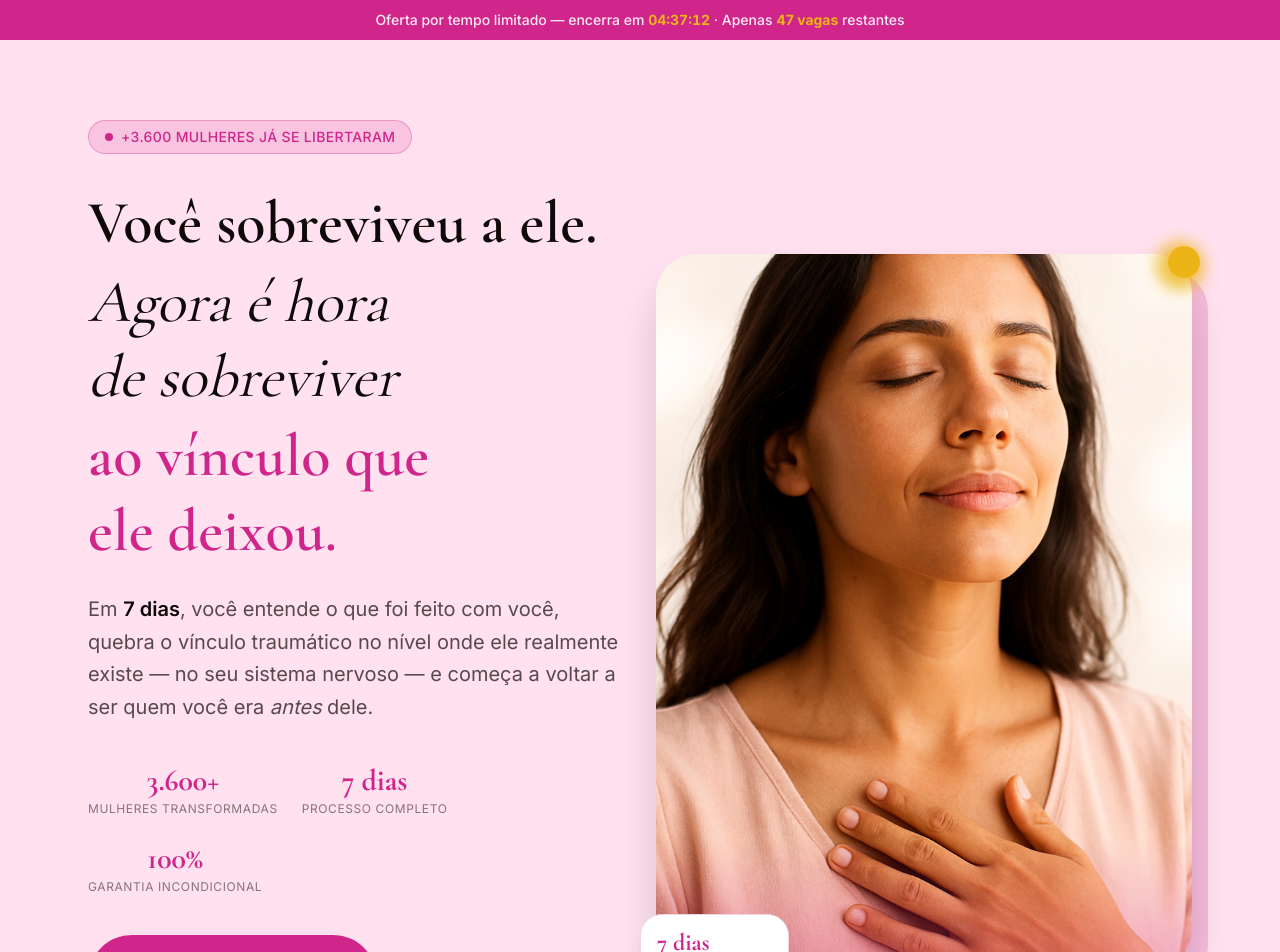
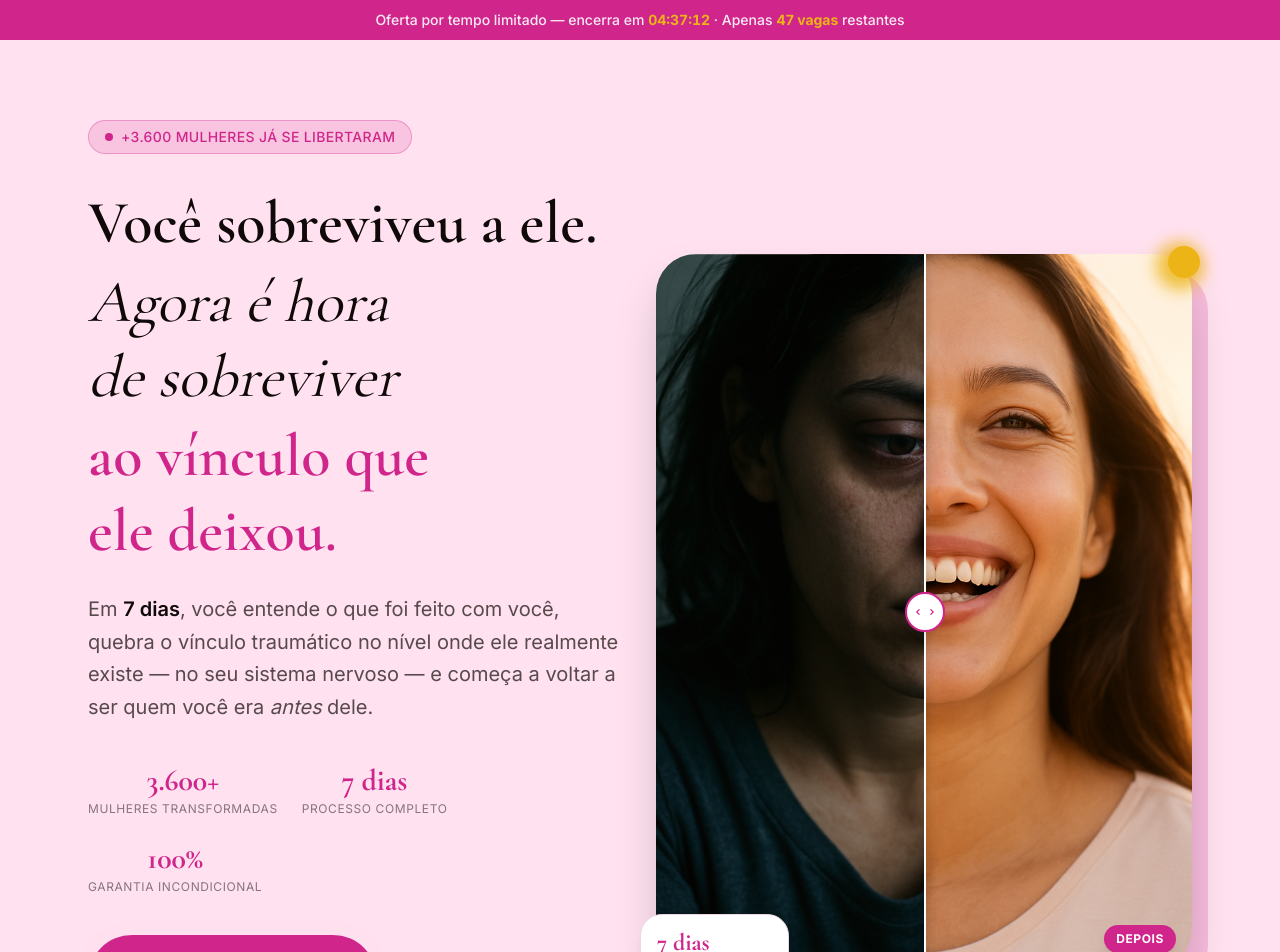
Before and after one commit to lukasmaia182-eng/pv7, a Next.js app: page / in a window 1280 px wide. Shown: the top 952 px of the page. Built offline with nearby package versions, Linux system fonts and the light colour scheme.

Commit message:
feat: slider antes/depois interativo na seção hero
Co-authored-by: v0[bot] <v0[bot]@users.noreply.github.com>

```diff
--- a/app/globals.css
+++ b/app/globals.css
@@ -152,6 +152,11 @@
   animation: float 3s ease-in-out infinite;
 }
 
+@keyframes fadeout {
+  0% { opacity: 1; }
+  100% { opacity: 0; pointer-events: none; }
+}
+
 /* Typography helpers */
 .font-heading {
   font-family: var(--font-cormorant), 'Georgia', serif;
--- /dev/null
+++ b/components/sales/BeforeAfterSlider.tsx
@@ -0,0 +1,100 @@
+'use client'
+
+import Image from 'next/image'
+import { useCallback, useRef, useState } from 'react'
+
+export function BeforeAfterSlider() {
+  const [position, setPosition] = useState(50)
+  const containerRef = useRef<HTMLDivElement>(null)
+  const isDragging = useRef(false)
+
+  const updatePosition = useCallback((clientX: number) => {
+    if (!containerRef.current) return
+    const rect = containerRef.current.getBoundingClientRect()
+    const x = Math.max(0, Math.min(clientX - rect.left, rect.width))
+    setPosition((x / rect.width) * 100)
+  }, [])
+
+  const onMouseDown = () => {
+    isDragging.current = true
+  }
+  const onMouseMove = (e: React.MouseEvent) => {
+    if (!isDragging.current) return
+    updatePosition(e.clientX)
+  }
+  const onMouseUp = () => {
+    isDragging.current = false
+  }
+
+  const onTouchMove = (e: React.TouchEvent) => {
+    updatePosition(e.touches[0].clientX)
+  }
+
+  return (
+    <div
+      ref={containerRef}
+      className="relative w-full aspect-[3/4] rounded-[2.5rem] overflow-hidden shadow-2xl cursor-ew-resize select-none"
+      onMouseDown={onMouseDown}
+      onMouseMove={onMouseMove}
+      onMouseUp={onMouseUp}
+      onMouseLeave={onMouseUp}
+      onTouchMove={onTouchMove}
+    >
+      {/* DEPOIS — imagem de fundo (full) */}
+      <div className="absolute inset-0">
+        <Image
+          src="/images/after.png"
+          alt="Depois do Desafio Desapego Narcisista — liberdade emocional"
+          fill
+          className="object-cover object-top"
+          priority
+        />
+        {/* Label DEPOIS */}
+        <div className="absolute bottom-4 right-4 bg-[var(--color-brand)] text-white text-xs font-bold px-3 py-1.5 rounded-full uppercase tracking-wider shadow-lg">
+          Depois
+        </div>
+      </div>
+
+      {/* ANTES — clipado à esquerda do divisor */}
+      <div
+        className="absolute inset-0 overflow-hidden"
+        style={{ clipPath: `inset(0 ${100 - position}% 0 0)` }}
+      >
+        <Image
+          src="/images/before.png"
+          alt="Antes do Desafio Desapego Narcisista — dor emocional"
+          fill
+          className="object-cover object-top"
+          priority
+        />
+        {/* Overlay escuro sutil para reforçar o contraste do "antes" */}
+        <div className="absolute inset-0 bg-[oklch(0.15_0.01_30)]/20" />
+        {/* Label ANTES */}
+        <div className="absolute bottom-4 left-4 bg-foreground text-background text-xs font-bold px-3 py-1.5 rounded-full uppercase tracking-wider shadow-lg">
+          Antes
+        </div>
+      </div>
+
+      {/* Linha divisória */}
+      <div
+        className="absolute top-0 bottom-0 w-0.5 bg-white shadow-[0_0_8px_rgba(0,0,0,0.4)]"
+        style={{ left: `${position}%` }}
+      >
+        {/* Handle circular */}
+        <div className="absolute top-1/2 left-1/2 -translate-x-1/2 -translate-y-1/2 w-10 h-10 rounded-full bg-white shadow-xl border-2 border-[var(--color-brand)] flex items-center justify-center gap-0.5">
+          <svg className="w-3 h-3 text-[var(--color-brand)]" fill="currentColor" viewBox="0 0 20 20">
+            <path fillRule="evenodd" d="M12.707 5.293a1 1 0 010 1.414L9.414 10l3.293 3.293a1 1 0 01-1.414 1.414l-4-4a1 1 0 010-1.414l4-4a1 1 0 011.414 0z" clipRule="evenodd" />
+          </svg>
+          <svg className="w-3 h-3 text-[var(--color-brand)]" fill="currentColor" viewBox="0 0 20 20">
+            <path fillRule="evenodd" d="M7.293 14.707a1 1 0 010-1.414L10.586 10 7.293 6.707a1 1 0 011.414-1.414l4 4a1 1 0 010 1.414l-4 4a1 1 0 01-1.414 0z" clipRule="evenodd" />
+          </svg>
+        </div>
+      </div>
+
+      {/* Dica de arrastar (some após 2s via CSS) */}
+      <div className="absolute top-4 left-1/2 -translate-x-1/2 bg-black/50 text-white text-xs px-3 py-1.5 rounded-full pointer-events-none animate-[fadeout_2s_2s_forwards]">
+        Arraste para comparar
+      </div>
+    </div>
+  )
+}
--- a/components/sales/HeroSection.tsx
+++ b/components/sales/HeroSection.tsx
@@ -1,5 +1,5 @@
-import Image from 'next/image'
 import { CTAButton } from './CTAButton'
+import { BeforeAfterSlider } from './BeforeAfterSlider'
 
 export function HeroSection() {
   return (
@@ -81,30 +81,20 @@ export function HeroSection() {
             </div>
           </div>
 
-          {/* Right — image */}
+          {/* Right — antes/depois slider */}
           <div className="relative order-1 md:order-2 flex justify-center md:justify-end">
             <div className="relative w-full max-w-sm md:max-w-none">
-              {/* Decorative shape behind image */}
+              {/* Decorative shape behind slider */}
               <div className="absolute inset-0 rounded-[2.5rem] bg-[var(--color-brand)]/20 translate-x-4 translate-y-4" />
-              <div className="relative rounded-[2.5rem] overflow-hidden shadow-2xl aspect-[3/4]">
-                <Image
-                  src="/images/hero-woman.png"
-                  alt="Mulher encontrando sua liberdade emocional"
-                  fill
-                  className="object-cover object-top"
-                  priority
-                />
-                {/* Subtle bottom gradient so text badges sit well */}
-                <div className="absolute bottom-0 left-0 right-0 h-32 bg-gradient-to-t from-[var(--color-brand)]/30 to-transparent" />
-              </div>
+              <BeforeAfterSlider />
               {/* Floating badge */}
-              <div className="absolute -bottom-5 -left-4 bg-white rounded-2xl shadow-xl px-4 py-3 border border-border">
+              <div className="absolute -bottom-5 -left-4 bg-white rounded-2xl shadow-xl px-4 py-3 border border-border z-10">
                 <div className="font-heading text-2xl font-bold text-[var(--color-brand)]">7 dias</div>
                 <div className="text-xs text-muted-foreground leading-tight mt-0.5">para uma nova você</div>
               </div>
               {/* Gold accent dot */}
-              <div className="absolute -top-3 -right-3 w-12 h-12 rounded-full bg-[var(--color-gold)] opacity-80 blur-sm" />
-              <div className="absolute -top-2 -right-2 w-8 h-8 rounded-full bg-[var(--color-gold)]" />
+              <div className="absolute -top-3 -right-3 w-12 h-12 rounded-full bg-[var(--color-gold)] opacity-80 blur-sm z-10" />
+              <div className="absolute -top-2 -right-2 w-8 h-8 rounded-full bg-[var(--color-gold)] z-10" />
             </div>
           </div>
 
```
Also changed, not shown: public/images/after.png (added), public/images/before.png (added).
